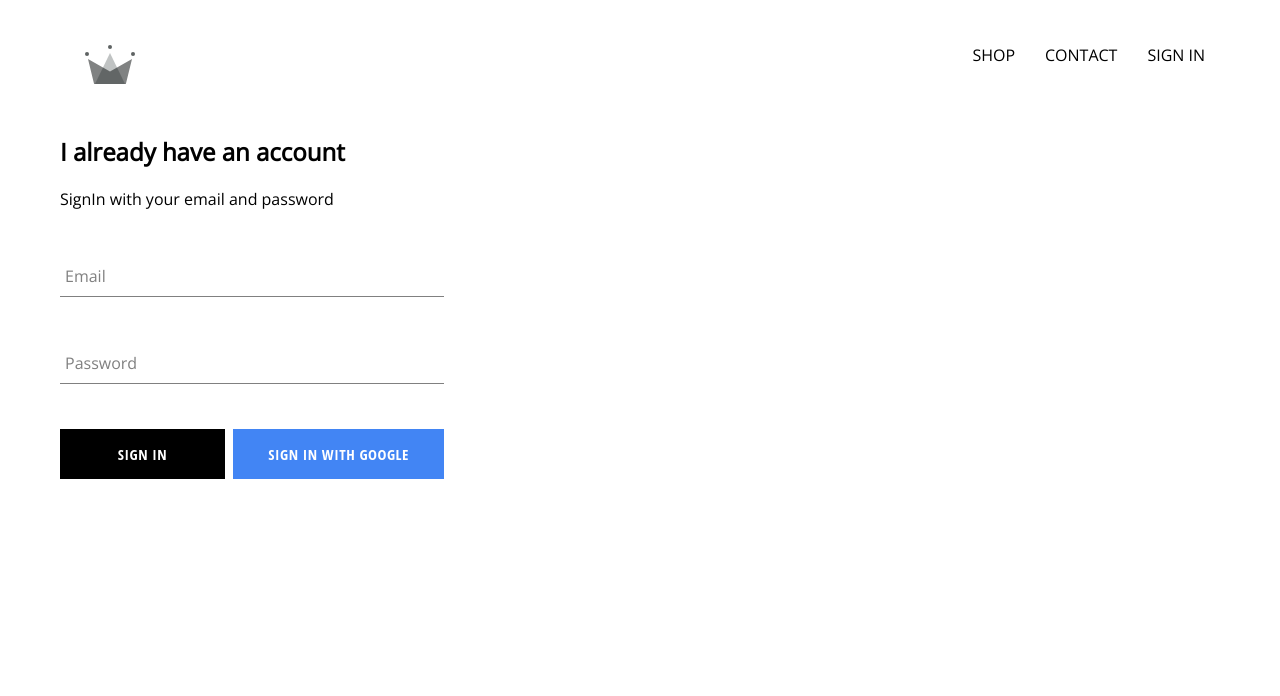
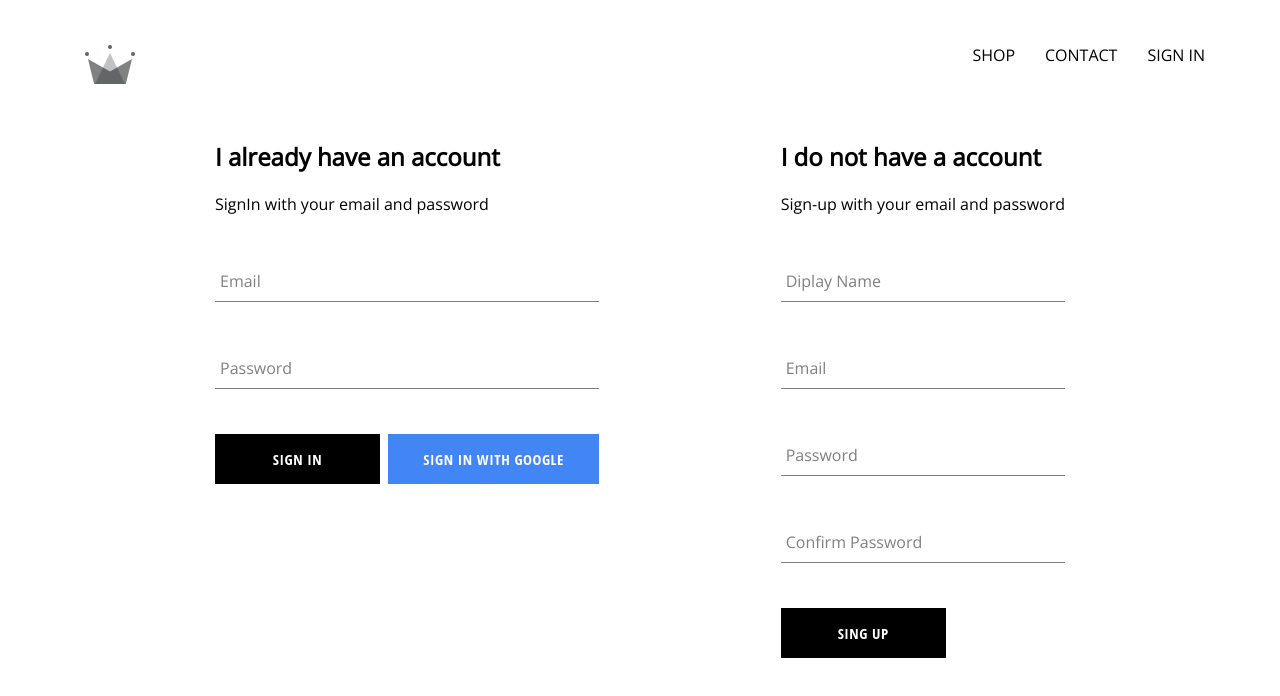
Before and after one commit to siva251/ecommerce, a React (Create React App) app: page /signIn in a window 1280 px wide. Shown: the top 696 px of the page. Built offline with nearby package versions, Linux system fonts and the light colour scheme; no server answers.

Commit message:
implemented firebase utils, include ability to store authenticated user details

```diff
--- a/src/App.js
+++ b/src/App.js
@@ -6,7 +6,7 @@
 import Shoppage from './Pages/Shoppage/Shoppage.component';
 import Header from './Components/header/Header.component';
 import SigninAndSingup from './Pages/Signin_and_Signup/Signin_and_signup.component';
-import {auth} from './firebase/Firebase.utils'
+import {auth, createUserProfileDocument} from './firebase/Firebase.utils'
 
 
 class App extends React.Component {
@@ -21,9 +21,21 @@
   unSubscribeFromAuth = null;
 
   componentDidMount(){
-    this.unSubscribeFromAuth = auth.onAuthStateChanged(user =>{
-      this.setState({currentUser:user});
-      console.log("skkk...user",user);
+    this.unSubscribeFromAuth = auth.onAuthStateChanged(async userAuth =>{
+      if(userAuth){
+        const userRef = await createUserProfileDocument(userAuth);
+        userRef.onSnapshot(snapshot =>{
+          this.setState({
+            currentUser:{
+              id:snapshot.id,
+              ...snapshot.data()
+            }
+          });
+        });
+      }
+      else{
+        this.setState({currentUser : userAuth});
+      }
     })
   }
 
--- a/src/Components/form-input/Form-input.component.jsx
+++ b/src/Components/form-input/Form-input.component.jsx
@@ -6,9 +6,9 @@
         <div className="group">
             <input className="form-input" onChange={handlechange} {...otherprops}/>
             {
-                label ? (<lable className={`${otherprops.value.length ? 'shrink' :''} form-input-label`} >
+                label ? (<label className={`${otherprops.value.length ? 'shrink' :''} form-input-label`} >
                     {label}
-                </lable>) : null
+                </label>) : null
             }
         </div>
     );
--- a/src/Components/header/Header.component.jsx
+++ b/src/Components/header/Header.component.jsx
@@ -5,7 +5,6 @@
 import {auth} from '../../firebase/Firebase.utils'
 
 const Header =({currentUser}) =>{
-    console.log("skkk...currentUser",currentUser);
     return(
         <div className="header">
         <Link to='/' className="logo-container">
--- /dev/null
+++ b/src/Components/signup/Signup.component.jsx
@@ -0,0 +1,65 @@
+import React, { useEffect } from "react";
+
+import './Signup.style.scss';
+import Forminput from "../form-input/Form-input.component";
+import Custombutton from "../custom-button/Custom-button.component";
+import { auth, createUserProfileDocument } from "../../firebase/Firebase.utils";
+
+class Signup extends React.Component{
+    constructor(){
+        super();
+
+        this.state={
+            displayName:'',
+            email:'',
+            password:'',
+            confirmpassword:''
+        }
+    }
+
+    handleSubmit = async event =>{
+        event.preventDefault();
+        const {displayName, email, password, confirmpassword} = this.state
+        if (password !== confirmpassword){
+            alert("Password don't match ");
+            return;
+        }
+        try{
+            const {user} = await auth.createUserWithEmailAndPassword(email,password);
+            await createUserProfileDocument(user, {displayName});
+            this.setState({
+            displayName:'',
+            email:'',
+            password:'',
+            confirmpassword:''
+            })
+        }
+        catch(error){
+            console.error(error);
+        }
+    }
+
+    handleChange = event =>{
+        const {name,value} = event.target;
+        this.setState({[name] : value});
+    }
+
+    render(){
+        const {displayName, email, password, confirmpassword} = this.state
+        return(
+            <div className="sing-up">
+                <h2 className="title"> I do not have  a account</h2>
+                <span> Sign-up with your email and password</span>
+                <form className="sign-up-form" onSubmit={this.handleSubmit}>
+                    <Forminput type='text' name='displayName' value={displayName} onChange={this.handleChange} label='Diplay Name' required></Forminput>
+                    <Forminput type='email' name='email' value={email} onChange={this.handleChange} label='Email' required></Forminput>
+                    <Forminput type='password' name='password' value={password} onChange={this.handleChange} label='Password' required></Forminput>
+                    <Forminput type='password' name='confirmpassword' value={confirmpassword} onChange={this.handleChange} label='Confirm Password' required></Forminput>
+                    <Custombutton type='submit'> SING UP</Custombutton>
+                </form>
+            </div>
+        )
+    }
+}
+
+export default Signup;
--- /dev/null
+++ b/src/Components/signup/Signup.style.scss
@@ -0,0 +1,9 @@
+.sign-up{
+    display: flex;
+    flex-direction: column;
+    width: 380px;
+
+    .title{
+        margin: 10px 0;
+    }
+}
--- a/src/Pages/Signin_and_Signup/Signin_and_signup.component.jsx
+++ b/src/Pages/Signin_and_Signup/Signin_and_signup.component.jsx
@@ -1,11 +1,13 @@
 import React from "react";
 import './Signin_and_signup.style.scss'
 import Signin from "../../Components/signin/Signin.component";
+import Signup from "../../Components/signup/Signup.component";
 
 const SigninAndSingup = () =>{
     return(
-        <div>
+        <div className="sing-in-and-sing-up">
            <Signin/>
+           <Signup/>
         </div>
     );
 }
--- a/src/Pages/Signin_and_Signup/Signin_and_signup.style.scss
+++ b/src/Pages/Signin_and_Signup/Signin_and_signup.style.scss
@@ -0,0 +1,6 @@
+.sing-in-and-sing-up{
+    width: 850px;
+    display: flex;
+    justify-content: space-between;
+    margin: 30px auto;
+}
--- a/src/firebase/Firebase.utils.js
+++ b/src/firebase/Firebase.utils.js
@@ -12,6 +12,31 @@
     measurementId: "G-CL1EYGV38B"
   };
 
+  export const createUserProfileDocument = async (userAuth, additionalData) =>{
+    if(!userAuth) return;
+
+    const userRef = firestore.doc(`users/${userAuth.uid}`);
+    const snapShot = await userRef.get();
+
+    if(!snapShot.exists){
+      const {displayName, email}= userAuth;
+      const createdAt = new Date();
+      try{
+        await userRef.set({
+        displayName,
+        email,
+        createdAt,
+        ...additionalData
+        })
+      }
+      catch (error){
+        console.log("Error In Creating User", error.message);
+      }
+    }
+
+    return userRef;
+  }
+
   firebase.initializeApp(config);
   export const auth = firebase.auth();
   export const firestore = firebase.firestore();
```
